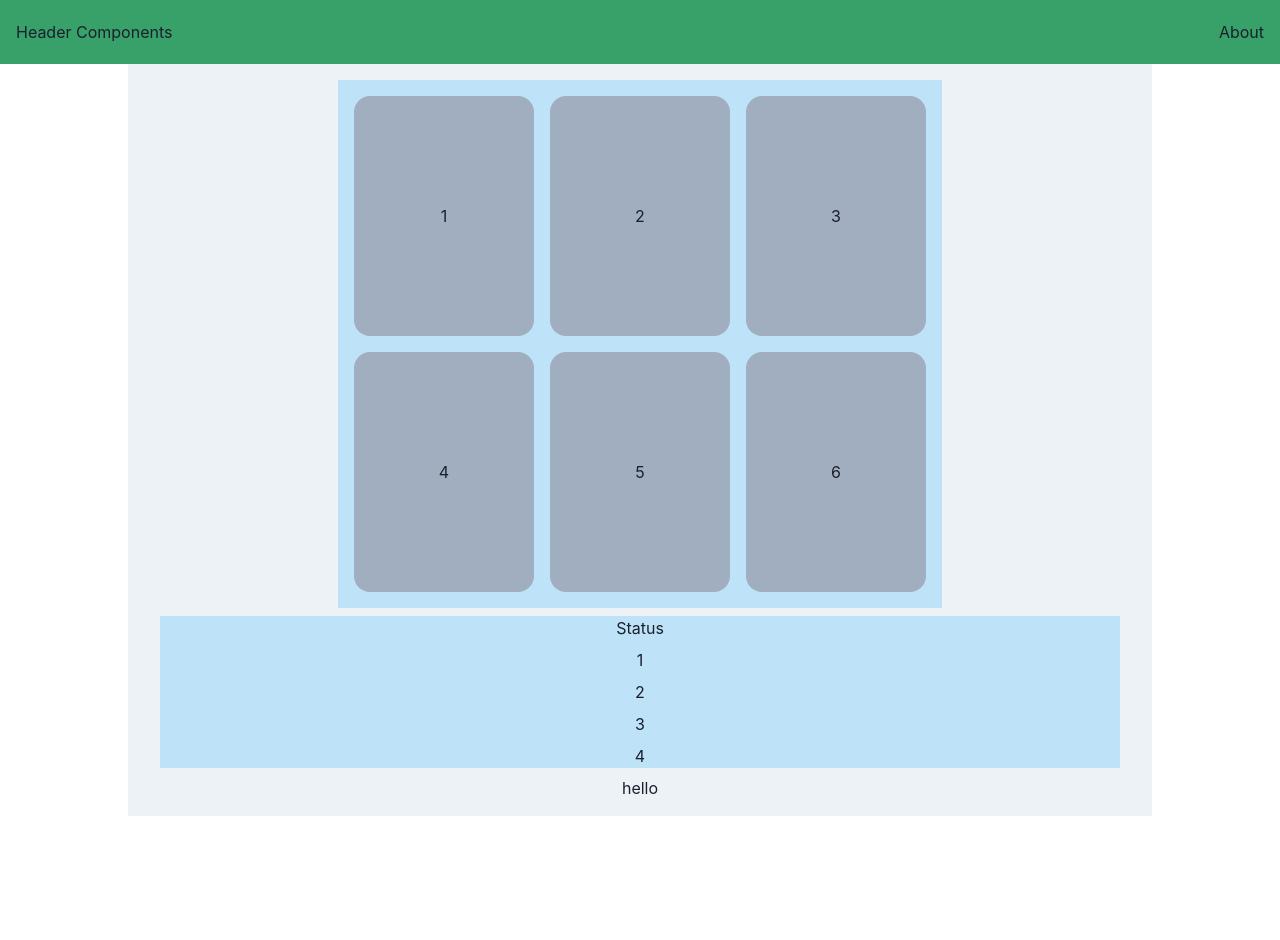
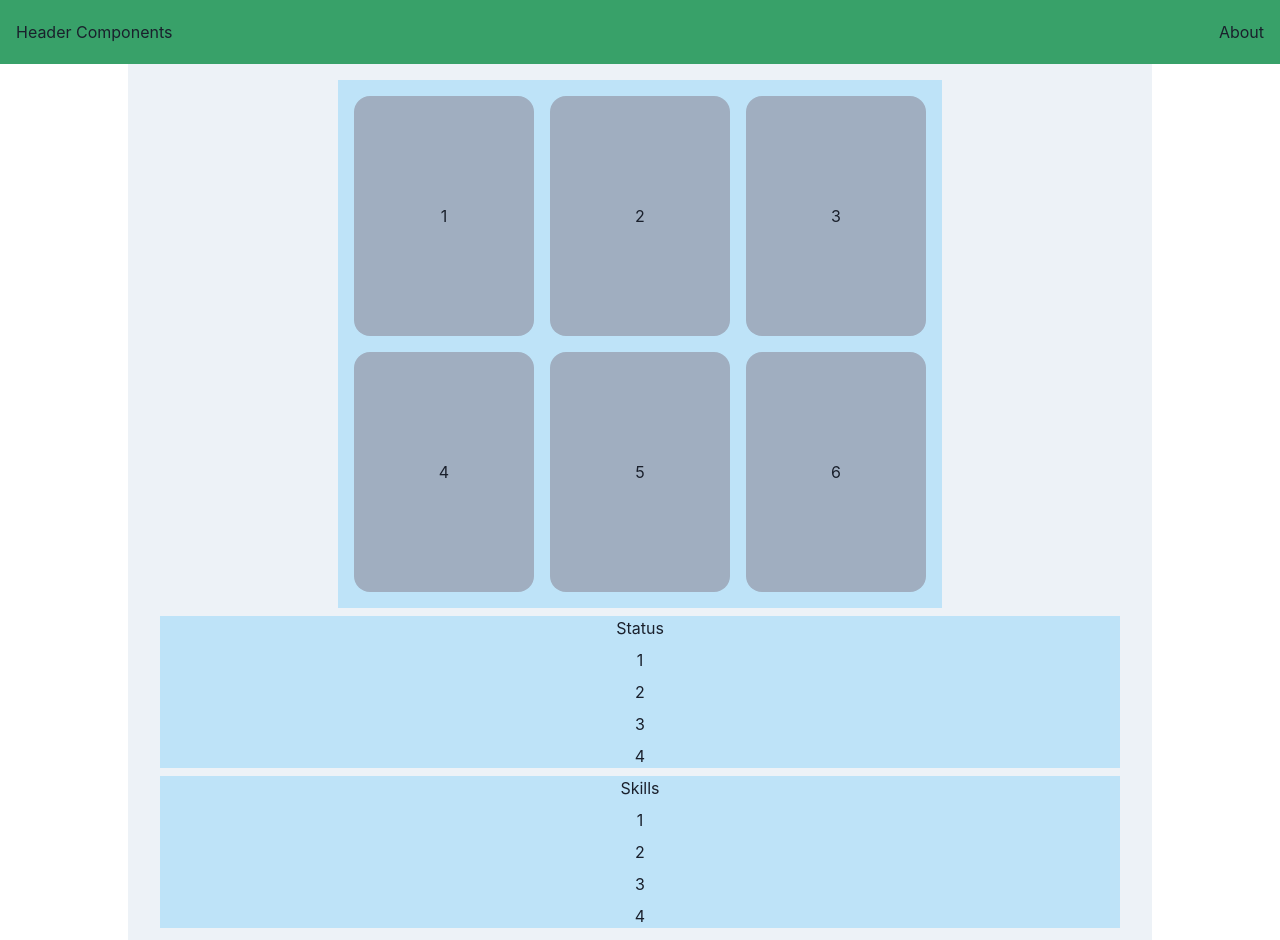
Before and after one commit to y4shiro/uma-card-deck-tools, a Next.js app: page / in a window 1280 px wide. Shown: the top 940 px of the page. Before the commit the page ends 816 px from the top, so only its background shows below. Built offline with nearby package versions, Linux system fonts and the light colour scheme.

Commit message:
feat: Skills コンポーネントを作成

```diff
--- /dev/null
+++ b/src/features/Skills/index.tsx
@@ -0,0 +1,16 @@
+import { Box, Grid, Text, VStack } from '@chakra-ui/react';
+
+const Skills = (): JSX.Element => {
+  const skills = ['1', '2', '3', '4'];
+
+  return (
+    <VStack w='100%' bgColor='blue.100'>
+      <Text>Skills</Text>
+      {skills.map((s, index) => (
+        <Text key={index}>{s}</Text>
+      ))}
+    </VStack>
+  );
+};
+
+export default Skills;
--- a/src/pages/index.tsx
+++ b/src/pages/index.tsx
@@ -4,6 +4,7 @@ import Head from 'next/head';
 
 import Header from '@/components/Header';
 import CardDeck from '@/features/CardDeck';
+import Skills from '@/features/Skills';
 import Status from '@/features/Status';
 
 const Home: NextPage = () => (
@@ -20,6 +21,7 @@ const Home: NextPage = () => (
       <VStack p='4'>
         <CardDeck />
         <Status />
+        <Skills />
         <Text>hello</Text>
       </VStack>
     </Container>
```
